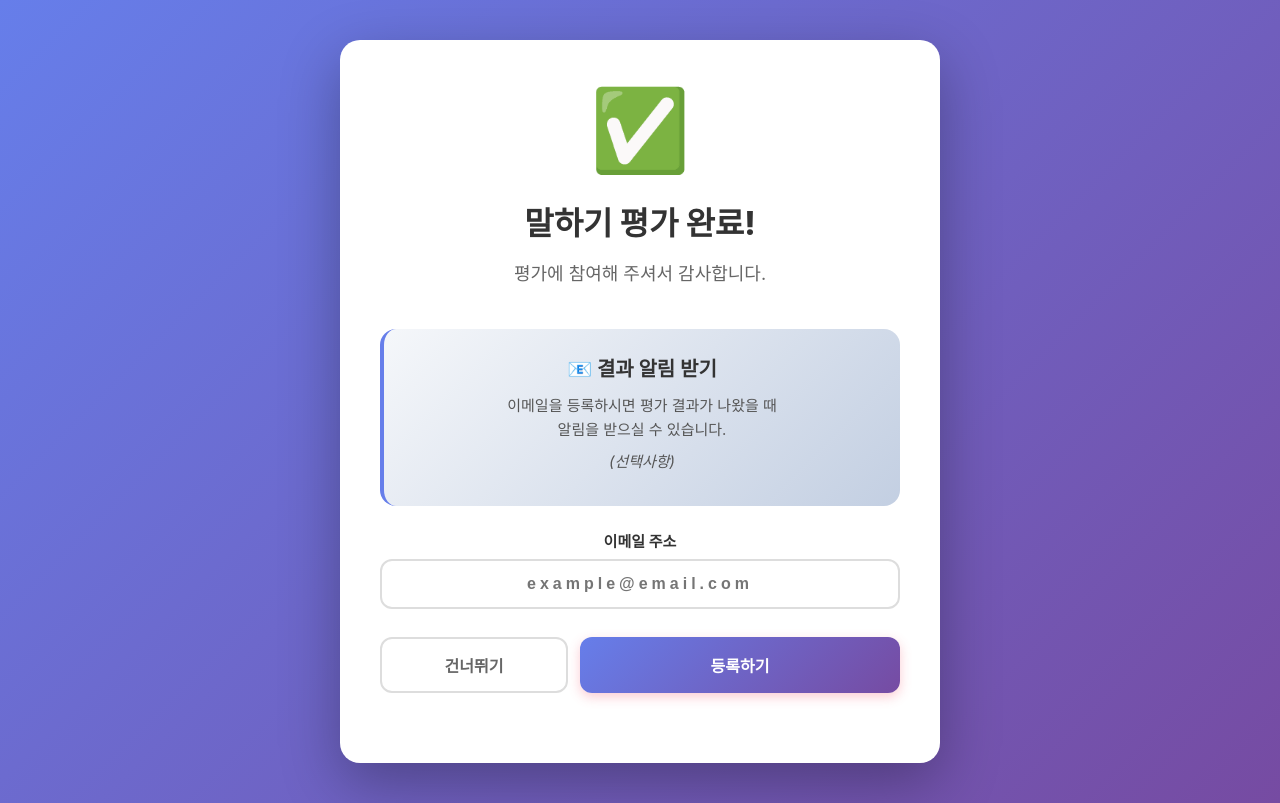
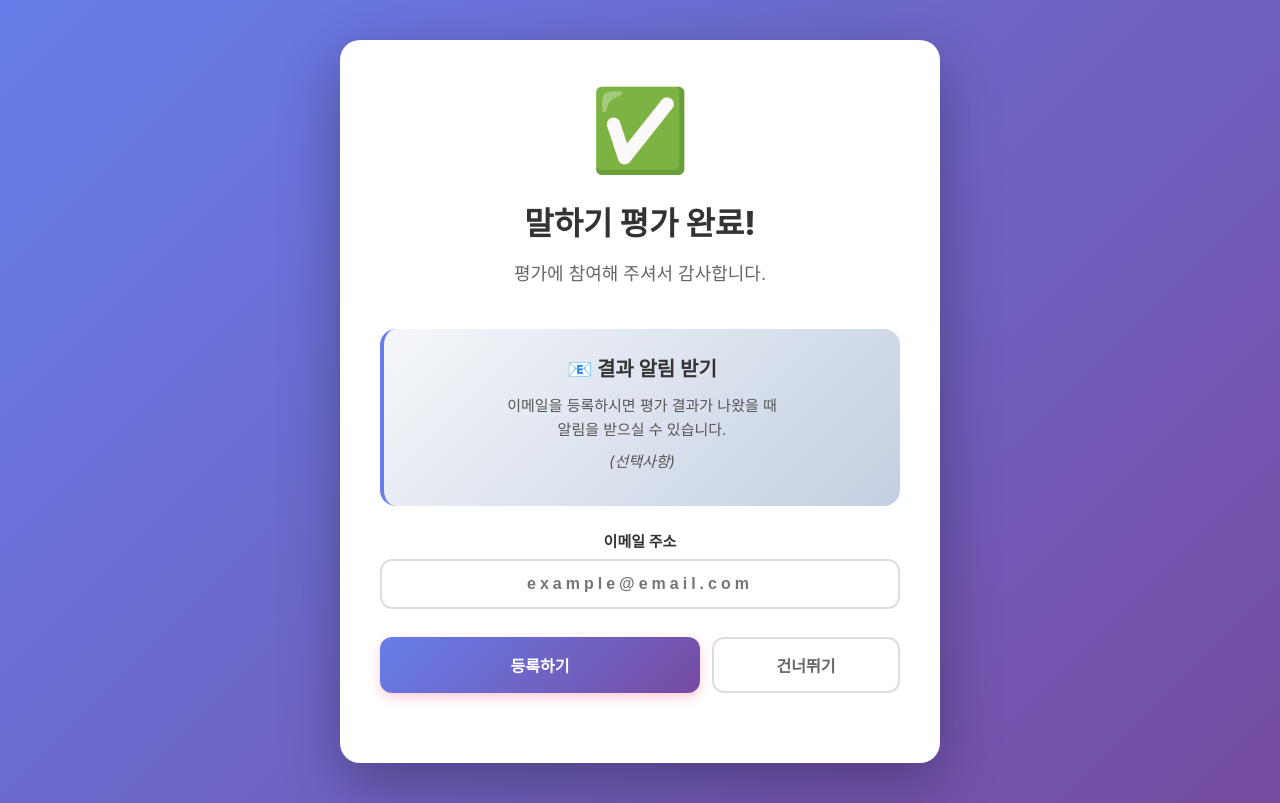
Before and after one commit to exphon/speechevaluation, a React (Create React App) app: page /speaking-completion in a window 1280 px wide. Built offline with nearby package versions, Linux system fonts and the light colour scheme.

Commit message:
Add browser close button to speaking completion page

```diff
--- a/src/pages/SpeakingCompletionPage.js
+++ b/src/pages/SpeakingCompletionPage.js
@@ -95,19 +95,19 @@ const SpeakingCompletionPage = () => {
 
               <div className="button-group">
                 <button
+                  type="submit"
+                  className="submit-button"
+                  disabled={submitting}
+                >
+                  {submitting ? '저장 중...' : '등록하기'}
+                </button>
+                <button
                   type="button"
                   className="skip-button"
                   onClick={() => setEmailSubmitted(true)}
                   disabled={submitting}
                 >
                   건너뛰기
-                </button>
-                <button
-                  type="submit"
-                  className="submit-button"
-                  disabled={submitting}
-                >
-                  {submitting ? '저장 중...' : '등록하기'}
                 </button>
               </div>
             </form>
```
